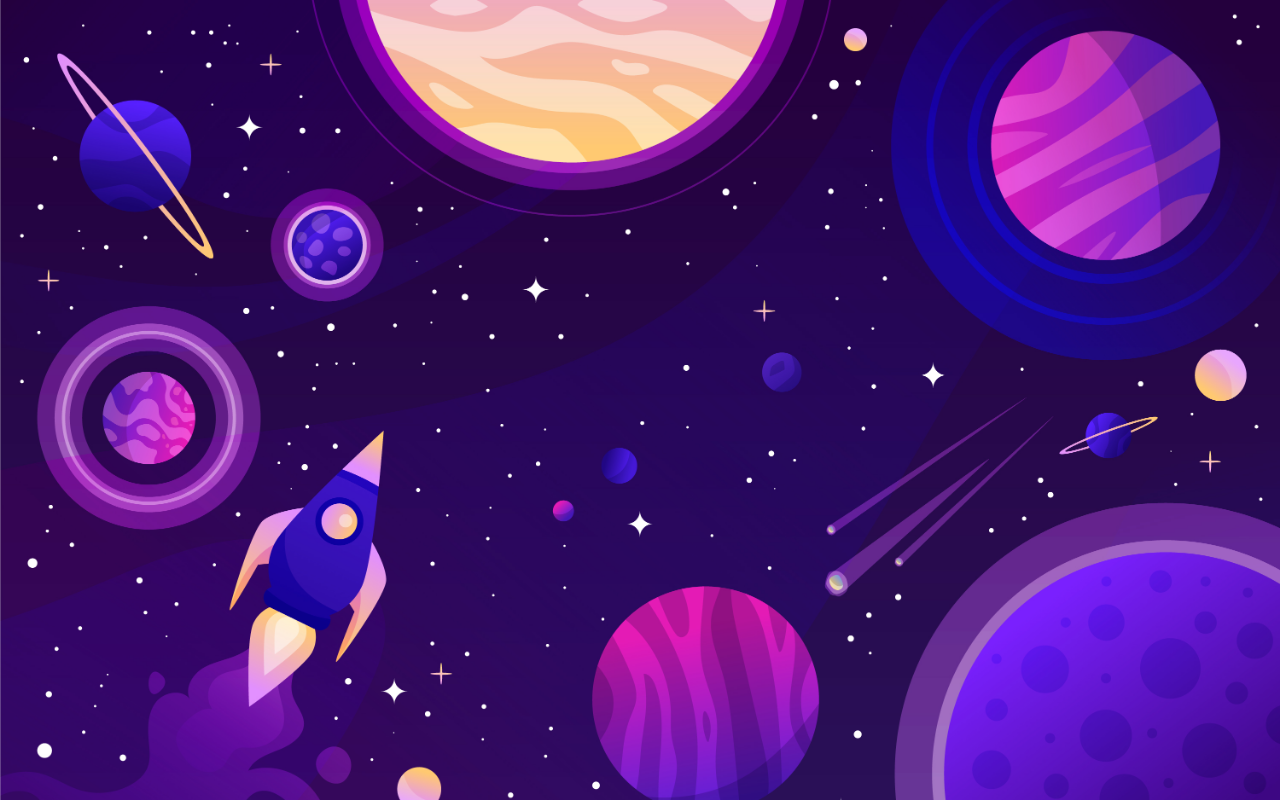
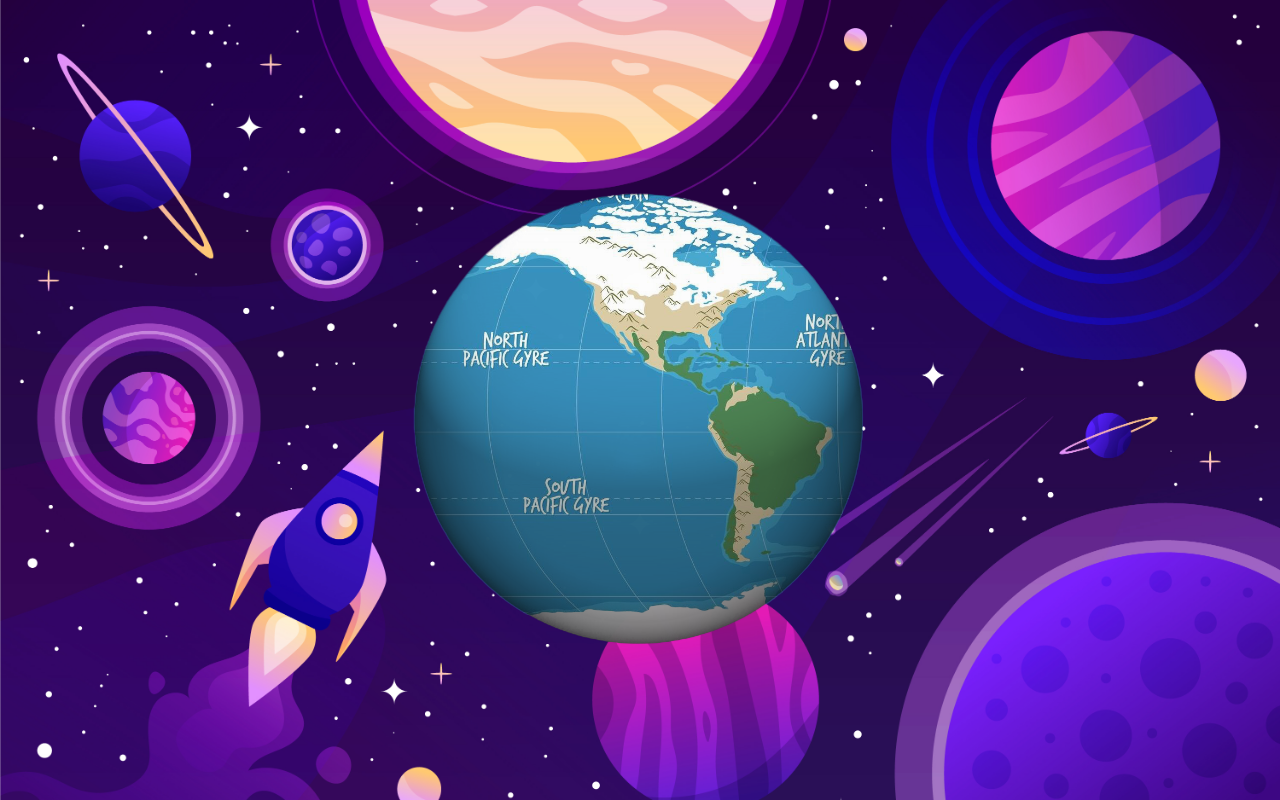
Before and after one commit to Rohit25L/Rotate-Earth, a plain HTML site: page index.html in a window 1280 px wide. Drawn offline with Linux system fonts and the light colour scheme.

Commit message:
some things is done

```diff
--- a/style.css
+++ b/style.css
@@ -7,5 +7,37 @@ body{
     background-size: cover;
 }
 .container{
-
+    height: 100vh;
+    overflow: hidden;
+    position: relative;
 }
+.container .layer{
+    /* background-color: brown; */
+    height: 500px;
+    width: 500px;
+    position: absolute;
+    bottom: 15% ;
+    left: 50%;
+    transform: translateX(-50%);
+    z-index: 1;
+    transition: all 0.7;
+    --left: 0px;
+}
+.container .layer .image{
+    background:
+            url("/Rotate-Earth/img/world-map-geography-background.png") var(--left) 0,
+            url("/Rotate-Earth/img/floating-sphere-white-room.png");
+    background-size: 100%;
+    background-size: cover;
+    width: 60vmin;
+    height: 60vmin;
+    left: 25px;
+    background-blend-mode: multiply ;
+    mask-image: url("/Rotate-Earth/img/floating-sphere-white-room.png");
+    mask-size: auto 100%;
+    transition: all 0.7s;
+    overflow: hidden;
+}
+.container .layer .image:hover{
+    --left: -500px;
+}
```
Also changed, not shown: img/chrome-ball-realistic-isolated-on-260nw-602377295.webp (added), img/close-up-metallic-ball.png (added), img/floating-sphere-white-room.png (added), img/hand-drawn-earth-globe-1.png (added), img/world-map-geography-background.png (added), 2 other files.
